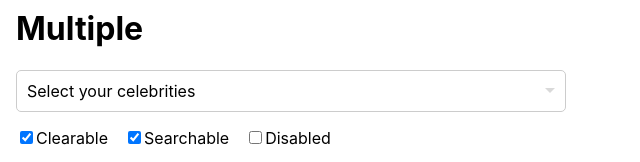
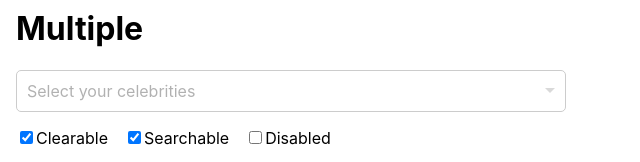
Before and after one commit to dinhlam2000/hive-dropdown, a React (Create React App) app: page / in a window 1280 px wide. Shown: the part 188-350 px from the top of the page, without its empty margins (0-640 px from the left). Built offline with nearby package versions, Linux system fonts and the light colour scheme.

Commit message:
added searching action

```diff
--- a/src/components/Select/MultiSelect/MultiSelectDropdown.css
+++ b/src/components/Select/MultiSelect/MultiSelectDropdown.css
@@ -1,6 +1,7 @@
 .selected-options-container {
   display: flex;
   flex-wrap: wrap;
+  width: 100%;
 }
 
 .selected-option-value .remove-option {
--- a/src/components/Select/MultiSelect/MultiSelectDropdown.tsx
+++ b/src/components/Select/MultiSelect/MultiSelectDropdown.tsx
@@ -19,7 +19,12 @@ function MultiSelectDropdown({
 }: MultiSelectOptionProps) {
   const [selectedOptions, setSelectedOptions] = useState<Option[]>([]);
   const [isDropdownOpen, setIsDropdownOpen] = useState<Boolean>(false);
+  const [searchTerm, setSearchTerm] = useState<string>("");
   const selectOptionsRef = useRef<HTMLDivElement>(null);
+
+  const filteredOptions = options.filter((option) =>
+    option.label.toLowerCase().includes(searchTerm.toLowerCase())
+  );
 
   const removeSelectedOption = useCallback(
     (option: Option) => {
@@ -30,6 +35,14 @@ function MultiSelectDropdown({
       );
     },
     [setSelectedOptions]
+  );
+
+  const handleSearchInputChange = useCallback(
+    (event: React.ChangeEvent<HTMLInputElement>) => {
+      setSearchTerm(event.target.value);
+      setIsDropdownOpen(true);
+    },
+    [setSearchTerm, setIsDropdownOpen]
   );
 
   const handleSelectedOption = useCallback(
@@ -50,6 +63,7 @@ function MultiSelectDropdown({
             (selectedOption) => selectedOption.value !== option.value
           );
         }
+        setSearchTerm("");
         return newOptions;
       });
     },
@@ -85,8 +99,8 @@ function MultiSelectDropdown({
 
   useEffect(() => {
     const handleClickAway = (event: MouseEvent) => {
+      setSearchTerm("");
       if (isDropdownOpen && selectOptionsRef.current) {
-        console.log("handleClickAway click away");
         if (!selectOptionsRef.current.contains(event.target as Node)) {
           setIsDropdownOpen(false);
         }
@@ -98,7 +112,7 @@ function MultiSelectDropdown({
     return () => {
       document.removeEventListener("mousedown", handleClickAway);
     };
-  }, [setIsDropdownOpen, isDropdownOpen]);
+  }, [setIsDropdownOpen, isDropdownOpen, setSearchTerm]);
 
   return (
     <div
@@ -107,9 +121,14 @@ function MultiSelectDropdown({
       }`}
       ref={selectOptionsRef}
     >
-      <div className="select-control" onClick={toggleDropdownOpen}>
-        {selectedOptions.length === 0 ? (
-          <div className="title">{title}</div>
+      <div
+        className={`select-control ${
+          isDropdownOpen ? "select-control-focus" : ""
+        }`}
+        onClick={toggleDropdownOpen}
+      >
+        {selectedOptions.length === 0 && searchTerm.length === 0 ? (
+          <div className="select-title">{title}</div>
         ) : null}
 
         <div className="selected-options-container">
@@ -129,6 +148,14 @@ function MultiSelectDropdown({
               </div>
             );
           })}
+          {isSearchable && (
+            <input
+              type="text"
+              value={searchTerm}
+              onChange={handleSearchInputChange}
+              className="select-search"
+            />
+          )}
         </div>
         <div className="select-symbol">
           {isClearable && selectedOptions.length > 0 ? (
@@ -144,6 +171,7 @@ function MultiSelectDropdown({
       </div>
       {isDropdownOpen && (
         <div className="select-options">
+          {searchTerm === "" && (
             <label className={`select-option`}>
               <input
                 type="checkbox"
@@ -153,7 +181,10 @@ function MultiSelectDropdown({
               />
               Select All
             </label>
-          {options.map((option) => {
+          )}
+
+          {filteredOptions.length > 0 ? (
+            filteredOptions.map((option) => {
               return (
                 <label
                   key={option.value}
@@ -174,7 +205,12 @@ function MultiSelectDropdown({
                   {option.label}
                 </label>
               );
-          })}
+            })
+          ) : (
+            <label className="select-option select-option-no-option">
+              No options
+            </label>
+          )}
         </div>
       )}
     </div>
--- a/src/components/Select/Select.css
+++ b/src/components/Select/Select.css
@@ -37,6 +37,12 @@
   align-items: flex-start;
 }
 
+.select-option-no-option {
+  opacity: 0.3;
+  align-self: center;
+  pointer-events: none;
+}
+
 .select-option:hover {
   background: rgb(164, 236, 164);
 }
@@ -58,8 +64,30 @@
   cursor: pointer;
 }
 
+.select-control-focus {
+  border: 1px solid green;
+}
+
 .select-title {
   opacity: 0.3;
+  position: absolute;
+}
+
+.select-search {
+  color: inherit;
+  background: 0px center;
+  opacity: 1;
+  width: 100%;
+  grid-area: 1 / 2 / auto / auto;
+  font: inherit;
+  min-width: 2px;
+  max-width: 100px;
+  border: 0px;
+  margin: 0px;
+  outline: 0px;
+  padding: 0px;
+  z-index: 20;
+  position: relative;
 }
 
 .selected-option-value {
--- a/src/components/Select/SingleSelect/SingleSelectDropdown.tsx
+++ b/src/components/Select/SingleSelect/SingleSelectDropdown.tsx
@@ -19,7 +19,20 @@ function SingleSelectDropdown({
 }: SingleSelectOptionProps) {
   const [selectedOption, setSelectedOption] = useState<Option | null>(null);
   const [isDropdownOpen, setIsDropdownOpen] = useState<Boolean>(false);
+  const [searchTerm, setSearchTerm] = useState<string>("");
+
+  const filteredOptions = options.filter((option) =>
+    option.label.toLowerCase().includes(searchTerm.toLowerCase())
+  );
   const selectOptionsRef = useRef<HTMLDivElement>(null);
+
+  const handleSearchInputChange = useCallback(
+    (event: React.ChangeEvent<HTMLInputElement>) => {
+      setSearchTerm(event.target.value);
+      setIsDropdownOpen(true);
+    },
+    [setSearchTerm, setIsDropdownOpen]
+  );
 
   const handleSelectedOption = useCallback(
     (option: Option) =>
@@ -35,6 +48,7 @@ function SingleSelectDropdown({
 
   useEffect(() => {
     const handleClickAway = (event: MouseEvent) => {
+      setSearchTerm("");
       if (isDropdownOpen && selectOptionsRef.current) {
         if (!selectOptionsRef.current.contains(event.target as Node)) {
           setIsDropdownOpen(false);
@@ -47,7 +61,7 @@ function SingleSelectDropdown({
     return () => {
       document.removeEventListener("mousedown", handleClickAway);
     };
-  }, [isDropdownOpen]);
+  }, [setIsDropdownOpen, isDropdownOpen, setSearchTerm]);
 
   const handleClearAll = useCallback(
     (event: MouseEvent) => {
@@ -68,7 +82,15 @@ function SingleSelectDropdown({
         {selectedOption ? (
           <div className="selected-option-value">{selectedOption.label}</div>
         ) : (
-          <div className="select-title">{title}</div>
+          !searchTerm.length && <div className="select-title">{title}</div>
+        )}
+        {isSearchable && (
+          <input
+            type="text"
+            value={searchTerm}
+            onChange={handleSearchInputChange}
+            className="select-search"
+          />
         )}
         <div className="select-symbol">
           {isClearable && selectedOption ? (
```
Lines whose indentation alone changed are shown as unchanged.
